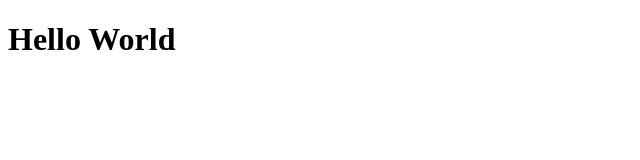
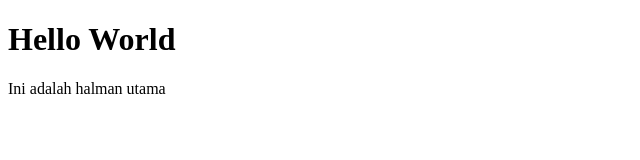
Before and after one commit to xiaoycailin/test-vps, a website: page index.html in a window 1280 px wide. Shown: the whole page, without its empty margins (0-640 px from the left). Drawn offline with Linux system fonts and the light colour scheme.

Commit message:
update pertama

```diff
--- a/index.html
+++ b/index.html
@@ -9,6 +9,8 @@
 
 <body>
     <h1>Hello World</h1>
+
+    <p>Ini adalah halman utama</p>
 </body>
 
 </html>
```
